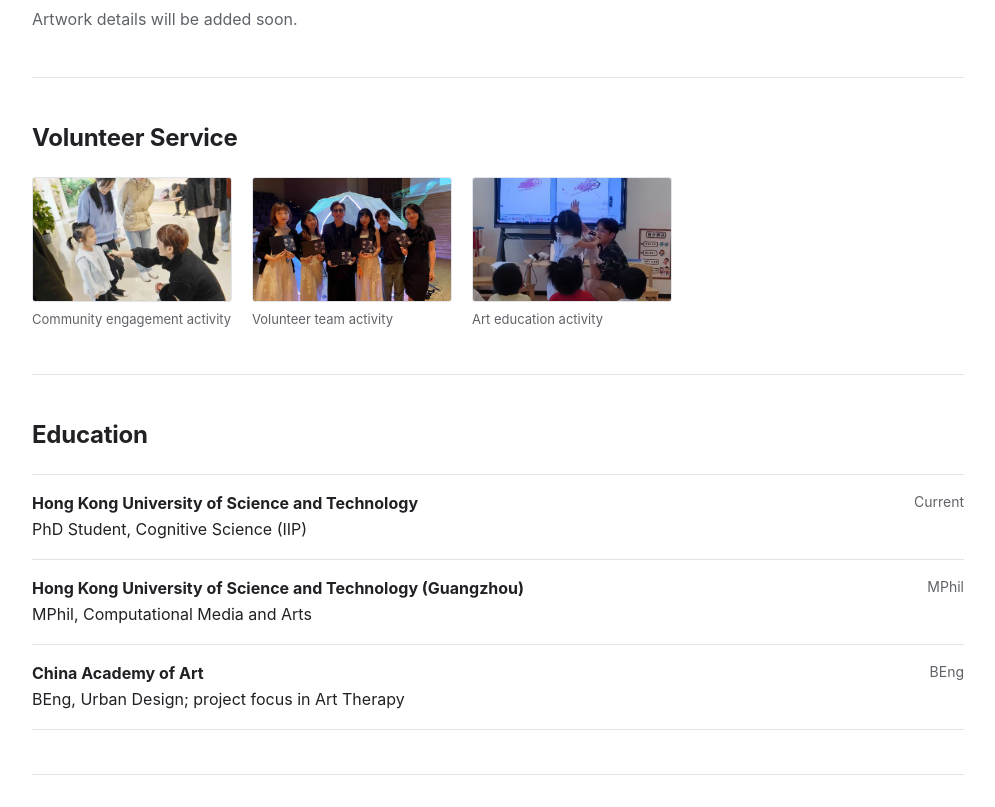
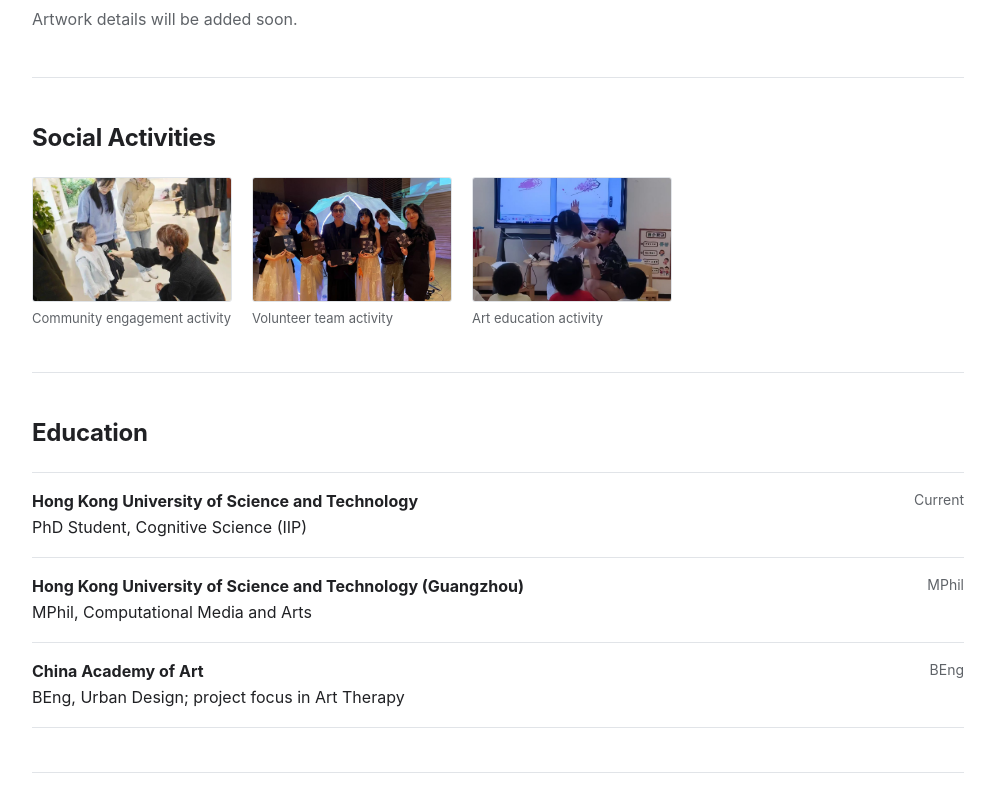
Before and after one commit to JIANGMei-Oliver/yuyangloveresearch, a plain HTML site: page index.html in a window 1280 px wide. Shown: the part 1160-1967 px from the top of the page, without its empty margins (142-1137 px from the left). Drawn offline with Linux system fonts and the light colour scheme.

Commit message:
Rename volunteer section to social activities

```diff
--- a/index.html
+++ b/index.html
@@ -21,7 +21,7 @@
         <a href="#about">About</a>
         <a href="#publications">Publications</a>
         <a href="#artworks">Artworks</a>
-        <a href="#volunteer">Volunteer</a>
+        <a href="#social-activities">Social Activities</a>
         <a href="#education">Education</a>
         <a href="https://yuyangartist.mysxl.cn/" target="_blank" rel="noreferrer">Art Portfolio</a>
       </nav>
@@ -113,8 +113,8 @@
       </div>
     </section>
 
-    <section class="content-section" id="volunteer" aria-labelledby="volunteer-heading">
-      <h2 id="volunteer-heading">Volunteer Service</h2>
+    <section class="content-section" id="social-activities" aria-labelledby="social-activities-heading">
+      <h2 id="social-activities-heading">Social Activities</h2>
       <div class="volunteer-gallery">
         <figure>
           <img src="assets/volunteer/service-01.jpg" alt="Community activity with a child participant" width="1000" height="730" loading="lazy">
--- a/styles.css
+++ b/styles.css
@@ -72,7 +72,8 @@ img { display: block; max-width: 100%; }
 .volunteer-gallery { display: flex; flex-wrap: wrap; gap: 20px; }
 .volunteer-gallery figure { margin: 0; }
 .volunteer-gallery img { width: 200px; height: 125px; object-fit: cover; border: 1px solid var(--line); border-radius: 3px; }
-.volunteer-gallery figcaption { margin-top: 7px; color: var(--muted); font-size: 13px; }
+.volunteer-gallery figcaption { max-width: 200px; margin-top: 7px; color: var(--muted); font-size: 13px; line-height: 1.45; }
+.activity-meta { display: block; margin-top: 2px; color: #7a7f85; font-size: 12px; }
 
 .education-list { border-top: 1px solid var(--line); }
 .education-row { display: grid; grid-template-columns: 1fr 90px; gap: 24px; padding: 16px 0; border-bottom: 1px solid var(--line); }
```
